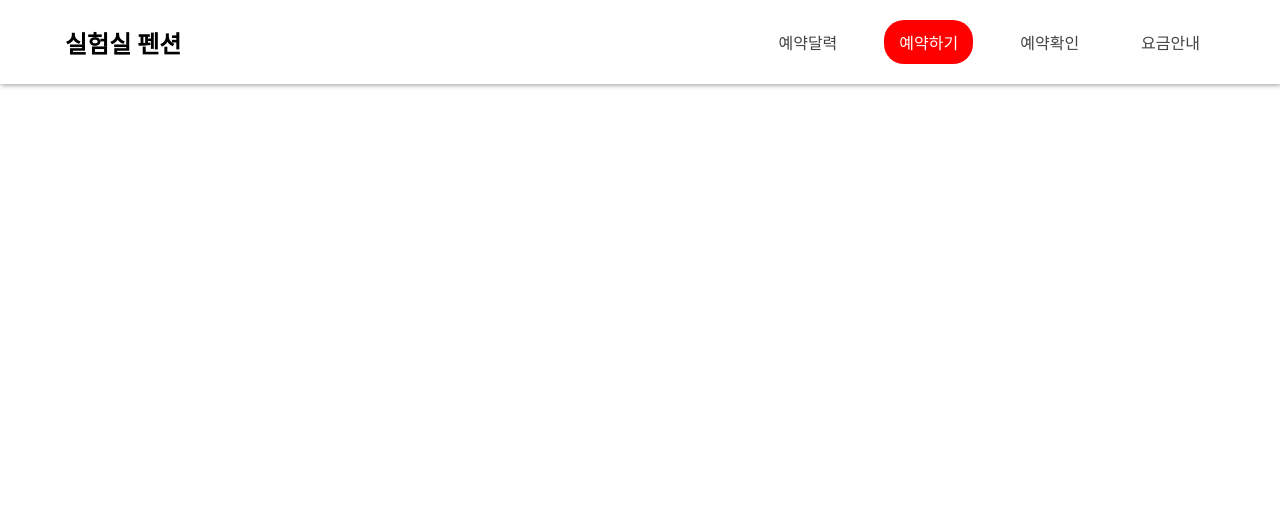
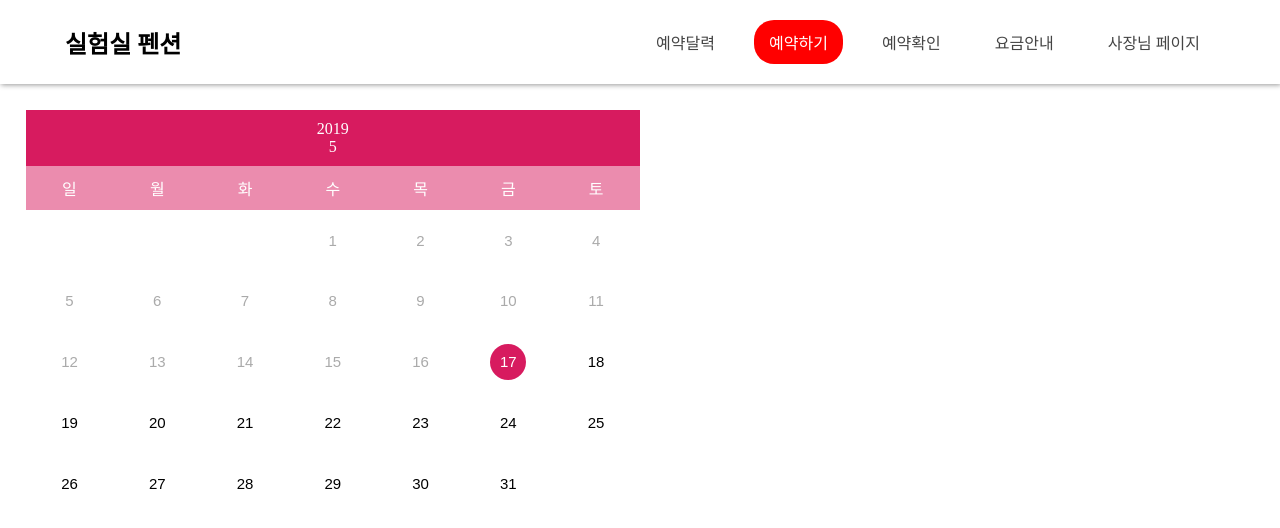
Before and after one commit to rainywalker/calendar, a Vue app: page /reserved in a window 1280 px wide. Shown: the top 528 px of the page. Built offline with nearby package versions, Linux system fonts and the light colour scheme; no server answers.

Commit message:
캘런더 컴포넌트 구현

```diff
--- a/package.json
+++ b/package.json
@@ -10,6 +10,7 @@
   "dependencies": {
     "axios": "^0.18.0",
     "core-js": "^2.6.5",
+    "moment": "^2.24.0",
     "vue": "^2.6.10",
     "vue-class-component": "^7.0.2",
     "vue-property-decorator": "^8.1.0",
--- a/src/App.vue
+++ b/src/App.vue
@@ -1,9 +1,11 @@
 <template>
     <div id="app">
         <gnb :routeURI="routeURI" />
-        <transition name="fade" mode="out-in">
-            <router-view/>
-        </transition>
+        <div class="container">
+            <transition name="fade" mode="out-in">
+                <router-view/>
+            </transition>
+        </div>
     </div>
 </template>
 
@@ -44,6 +46,10 @@
             {
                 label : '요금안내',
                 uri : '/price'
+            },
+            {
+                label : '사장님 페이지',
+                uri : '/owner'
             }
         ]
         async initLoad() {
@@ -69,5 +75,7 @@
         opacity: 0;
         transform: translateX(-5%);
     }
-
+.container{
+    padding:2%;
+}
 </style>
--- a/src/assets/style/common.scss
+++ b/src/assets/style/common.scss
@@ -1,7 +1,7 @@
 html,body,h1,h2,h3,h4,h5,h6,div,a,p,ol,ul,li,dl,dt,dd,article,img,figcaption,figure,fieldset,section,span,em,cite,
 table,thead,tbody,tfoot,tr,td,th,address,button,input,legend{margin:0;padding: 0}
 html,body,#app{height:100%}
-button{border:0;cursor: pointer}
+button{border:0;cursor: pointer;background: none}
 li{list-style: none}
 img{border:0}
 a{text-decoration: none;color:#444}
--- /dev/null
+++ b/src/components/Calendar.vue
@@ -0,0 +1,110 @@
+<template>
+    <div class="calendarWrap">
+        <div class="innerContent">
+            <div class="years">
+                <p>{{year}}</p>
+                <p>{{month}}</p>
+            </div>
+            <ul class="weekdays">
+                <li v-for="(day,i) in days" :key="i">
+                    <span class="days">{{day}}</span>
+                </li>
+            </ul>
+            <ul class="dates">
+
+                <li v-for="(blank, index) in firstDayOfMonth" :key="'_'+index">
+                    <button type="button" class="skip">{{blank}}</button>
+                </li>
+                <li v-for="(item,idx) in daysInMonth" :key="idx">
+                    <button type="button" class="dateNum" :class="{
+                        'current-day': isSelected === idx+1,
+                        'disabled' : item < initialDate
+                        }"
+                            @click="changeDay(item)">
+                        <span >{{item}}</span>
+                    </button>
+
+                </li>
+            </ul>
+        </div>
+    </div>
+</template>
+
+<script lang="ts">
+    import {Component, Vue} from 'vue-property-decorator';
+    import moment from 'moment';
+
+    @Component
+    export default class Calendar extends Vue {
+        private dateCtx : any = moment();
+        private today : any = moment();
+        public days : Array<string> = ['일', '월', '화', '수', '목', '금', '토'];
+        public isSelected : number =  this.initialDate;
+
+        private changeDay(item : number) {
+            this.isSelected = item
+        }
+        currentDateValidate(item : number) : boolean {
+            return (item === this.initialDate && this.month === this.initialMonth && this.year === this.initialYear)
+        }
+        get year() : string {
+            return this.dateCtx.format('Y')
+        }
+        get month() : string {
+            return this.dateCtx.format('M');
+        }
+        get currentDate() : number {
+            return this.dateCtx.get('date');
+        }
+        get firstDayOfMonth() : number {
+            let firstDay = moment(this.dateCtx).subtract((this.currentDate - 1), 'days');
+
+            return firstDay.weekday();
+        }
+        get initialDate() : number {
+
+            return this.today.get('date');
+        }
+        get initialMonth() : string {
+            return this.today.format('M');
+        }
+        get initialYear() : string {
+            return this.today.format('Y');
+        }
+        get daysInMonth () : number {
+            return this.dateCtx.daysInMonth();
+        }
+
+    }
+</script>
+
+<style scoped lang="scss">
+.innerContent{
+    width:50%;
+    .years{background: #d71b5f;color:#fff;text-align: center;padding:10px 0}
+    .weekdays{
+        display:flex;justify-content:space-between;background: rgba(215,27,95,.5);padding:10px 0;
+        li{float:left;color:#fff;width:calc(100%/7);text-align: center;box-sizing: border-box}
+    }
+    .dates{
+        display: flex;flex-wrap: wrap;
+        li{
+            width:calc(100%/7);text-align: center;position:relative;
+            button{
+                font-size: 15px;display: inline-block;width:100%;box-sizing:border-box;padding:25% 0;outline: none;
+                &.disabled{pointer-events: none;color:#aaa}
+            }
+            .current-day{
+                pointer-events: none;
+                span{background: #d71b5f;color:#fff;display: inline-block;border-radius: 100%;width:36px;height:36px;text-align: center;
+                    line-height: 36px;position: absolute;top:50%;left:50%;margin:-18px 0 0 -18px}
+
+            }
+            .skip{visibility: hidden}
+
+
+        }
+    }
+}
+
+</style>
--- a/src/components/Gnb.vue
+++ b/src/components/Gnb.vue
@@ -28,7 +28,7 @@ nav{
         .routes{
             display: flex;
             li{
-                margin-left:2em;
+                margin-left:1.5em;
                 a{
                     display: inline-block;padding:10px 15px;
                     &.router-link-exact-active{background: red;border-radius: 20px;color:#fff;}
--- a/src/router.ts
+++ b/src/router.ts
@@ -1,6 +1,7 @@
 import Vue from 'vue'
 import Router from 'vue-router'
 import Home from './views/Home.vue'
+
 
 
 Vue.use(Router)
@@ -15,12 +16,12 @@ export default new Router({
             component: Home
         },
         {
-            path: '/about',
-            name: 'about',
+            path: '/reserved',
+            name: 'Reserved',
             // route level code-splitting
             // this generates a separate chunk (about.[hash].js) for this route
             // which is lazy-loaded when the route is visited.
-            component: () => import(/* webpackChunkName: "about" */ './views/About.vue')
+            component: () => import(/* webpackChunkName: "Reserved" */ './views/Reserved.vue')
         }
     ]
 })
--- /dev/null
+++ b/src/views/Reserved.vue
@@ -0,0 +1,28 @@
+<template>
+    <div id="reservedWrap">
+        <div class="calendar">
+            <calendar />
+
+        </div>
+    </div>
+</template>
+
+<script lang="ts">
+    import {Component, Vue} from 'vue-property-decorator';
+    import Calendar from '@/components/Calendar.vue';
+
+    @Component({
+        components : {
+            Calendar
+        }
+    })
+    export default class Reserved extends Vue {
+
+
+
+    }
+</script>
+
+<style scoped>
+
+</style>
```
Also changed, not shown: 1 other file (tests, documents, lock files or other folders).
